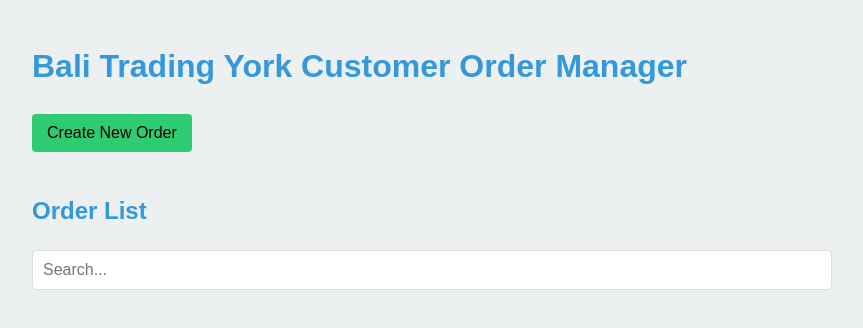
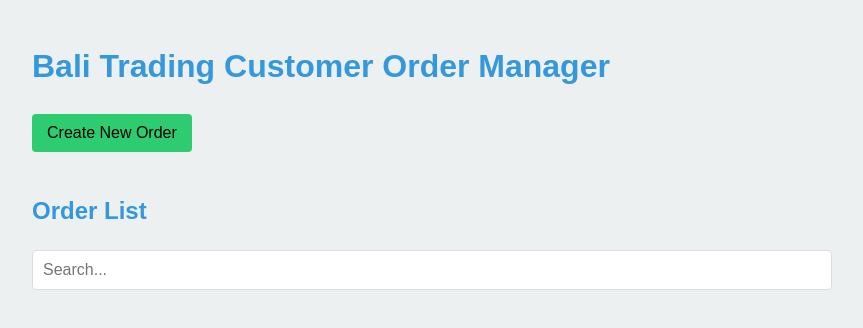
Before and after one commit to qkd888/Bali-Trading-Client-order-Manager, a plain HTML site: page index.html in a window 1280 px wide. Shown: the whole page, without its empty margins (208-1071 px from the left). Drawn offline with Linux system fonts and the light colour scheme.

Commit message:
Update index.html

```diff
--- a/index.html
+++ b/index.html
@@ -163,7 +163,7 @@
     </style>
   </head>
   <body>
-    <h1>Bali Trading York Customer Order Manager</h1>
+    <h1>Bali Trading Customer Order Manager</h1>
     <button id="newOrderBtn">Create New Order</button>
     <div id="orderForm" style="display: none">
       <h2 id="formTitle">New Order</h2>
```
